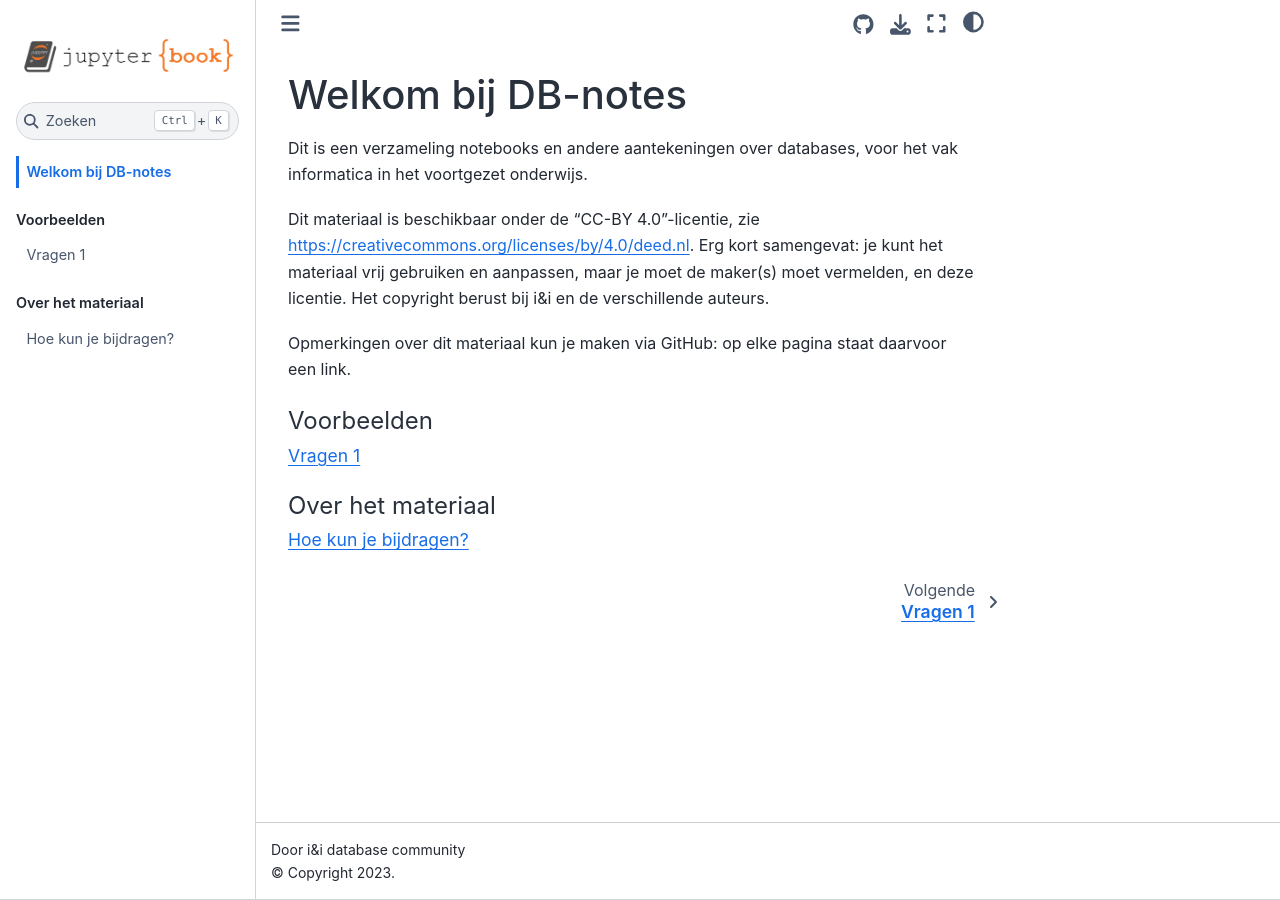
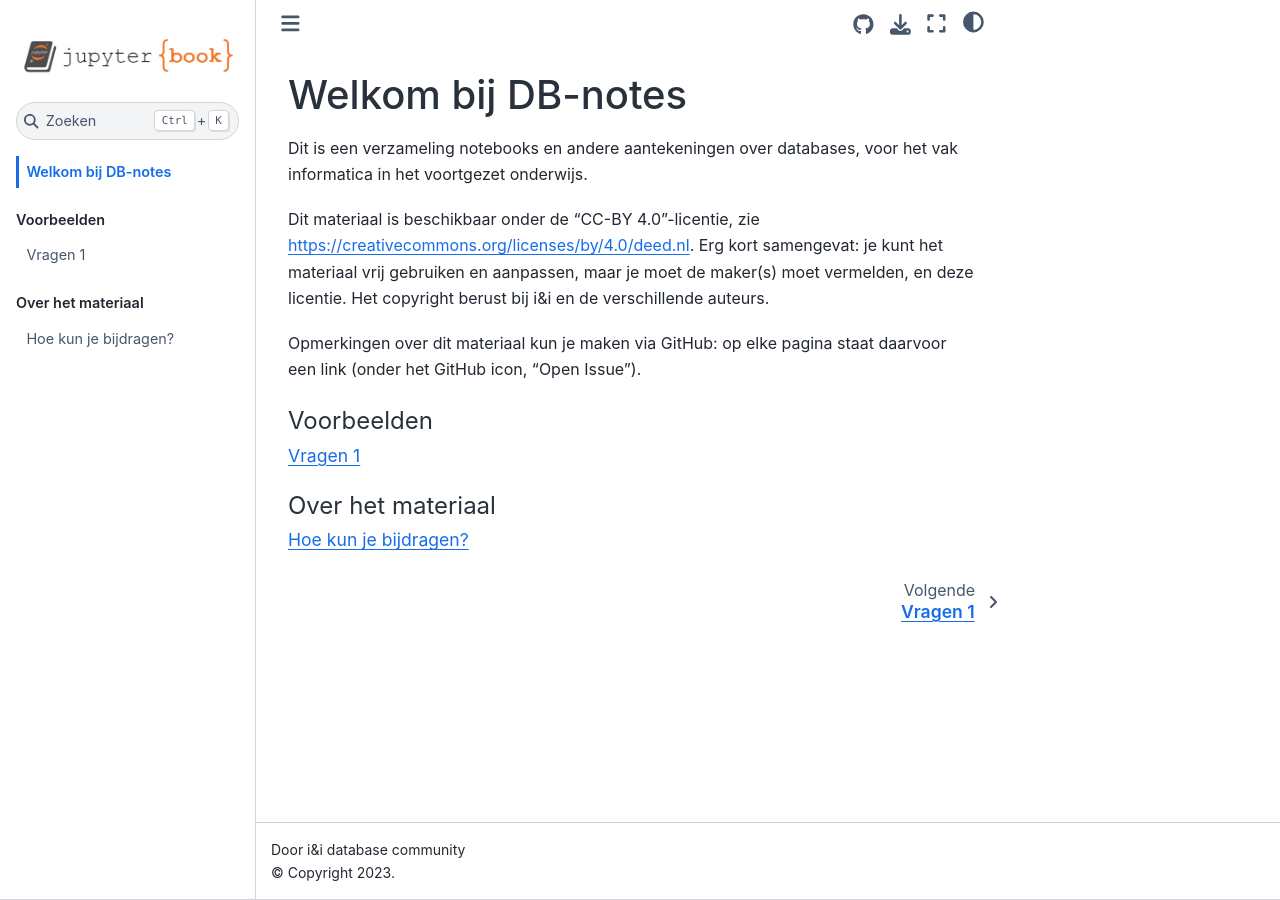
Before and after one commit to infvo/db-notes, a Jupyter Book: the page built from intro.md, in a window 1280 px wide. Built offline with Jupyter Book 1.0.4 settings and Sphinx 7.4.7 and the Sphinx Book theme 1.1.4, drawn with Linux system fonts in a browser that asks for light colours; pages that are not in the unit, such as notebooks, are missing from menus.

Commit message:
intro aangepast

````diff
--- a/intro.md
+++ b/intro.md
@@ -5,7 +5,9 @@ Dit is een verzameling notebooks en andere aantekeningen over databases, voor he
 Dit materiaal is beschikbaar onder de "CC-BY 4.0"-licentie, zie https://creativecommons.org/licenses/by/4.0/deed.nl.
 Erg kort samengevat: je kunt het materiaal vrij gebruiken en aanpassen, maar je moet de maker(s) moet vermelden, en deze licentie. Het copyright berust bij i&i en de verschillende auteurs.
 
-Opmerkingen over dit materiaal kun je maken via GitHub: op elke pagina staat daarvoor een link.
+Opmerkingen over dit materiaal kun je maken via GitHub: op elke pagina staat daarvoor een link (onder het GitHub icon, "Open Issue").
+
+
 
 ```{tableofcontents}
 ```
````
